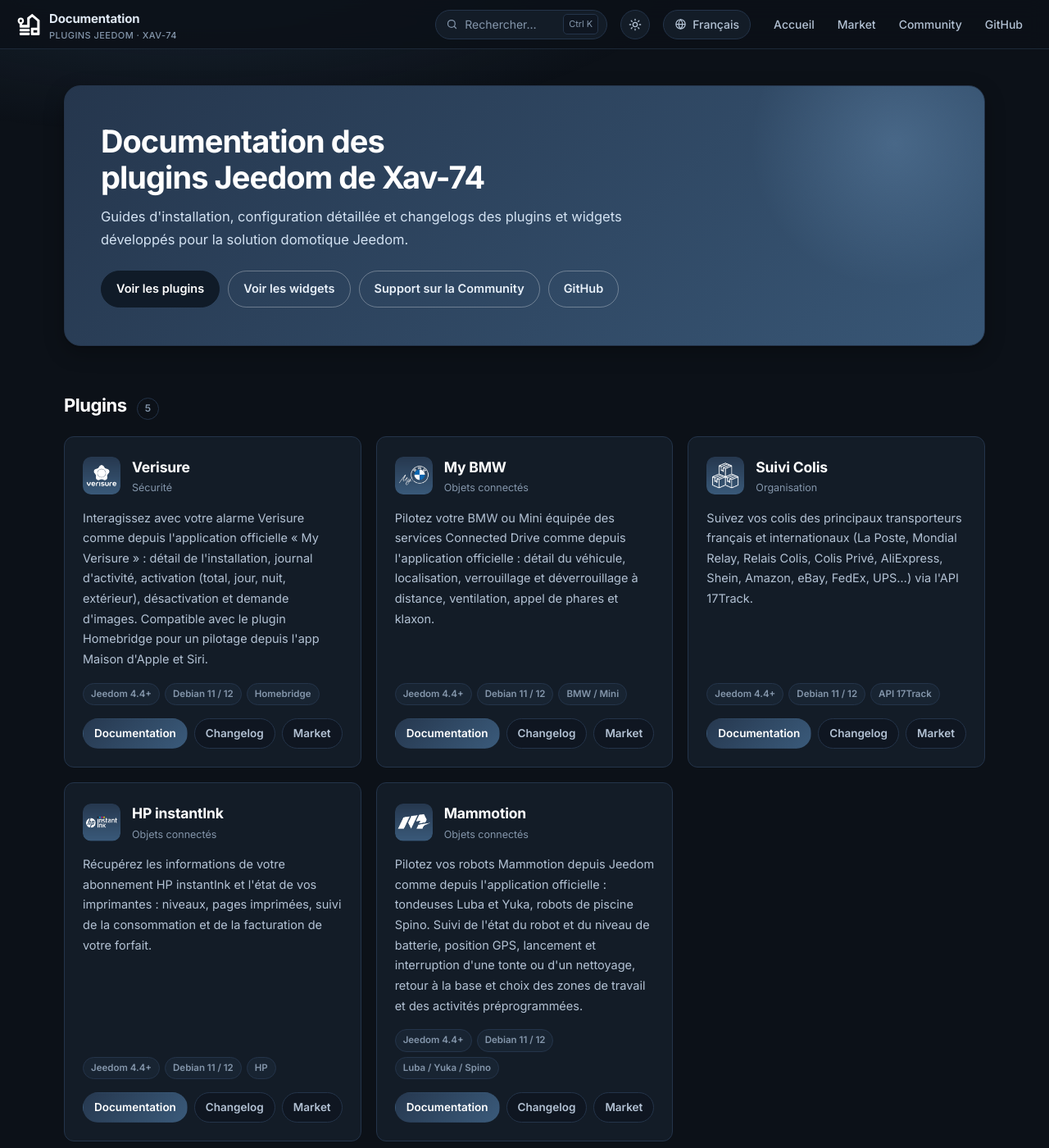
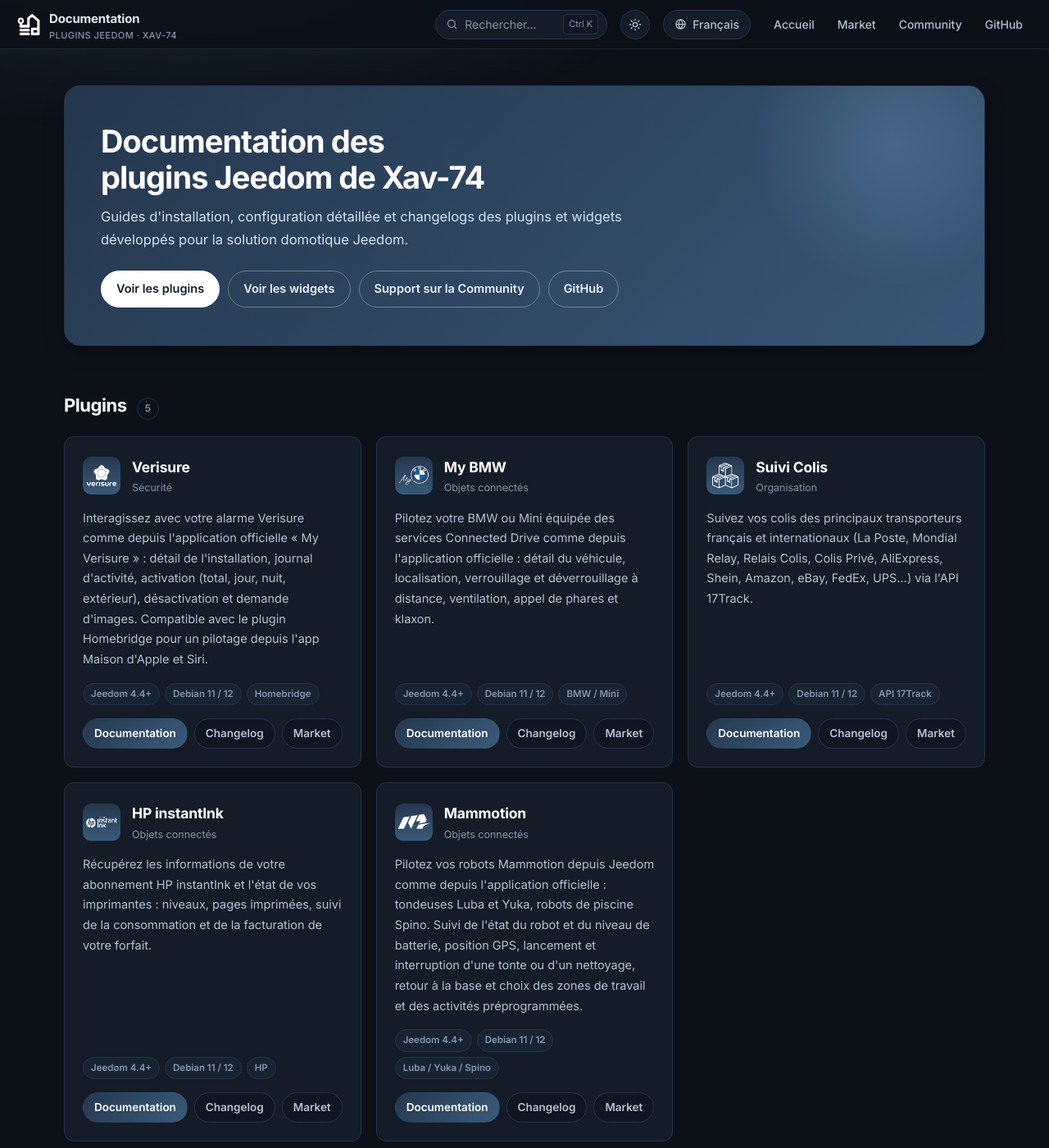
Before and after one commit to Xav-74/Documentation, a Jekyll site: the page built from index.html, in a window 1280 px wide and 1400 px high. Shown: the whole window at 82% size. Built offline with Jekyll 4.4.1, drawn with Linux system fonts in a browser that asks for light colours.

Commit message:
Update theme.css

```diff
--- a/assets/css/theme.css
+++ b/assets/css/theme.css
@@ -738,8 +738,8 @@
   border-color: rgba(255, 255, 255, .55);
   color: #fff;
 }
-.hero .btn--primary { background: #101b28; border-color: #101b28; color: #fff; }
-.hero .btn--primary:hover { background: #0a1219; border-color: #0a1219; color: #fff; }
+.hero .btn--primary { background: #fff; border-color: #fff; color: #14202e; }
+.hero .btn--primary:hover { background: #e7f0fa; border-color: #e7f0fa; color: #14202e; }
 
 .section-head { margin: 54px 0 18px; display: flex; align-items: baseline; gap: 12px; }
 .section-head h2 { margin: 0; font-size: 22px; font-weight: 650; letter-spacing: -.02em; color: var(--heading); }
```
